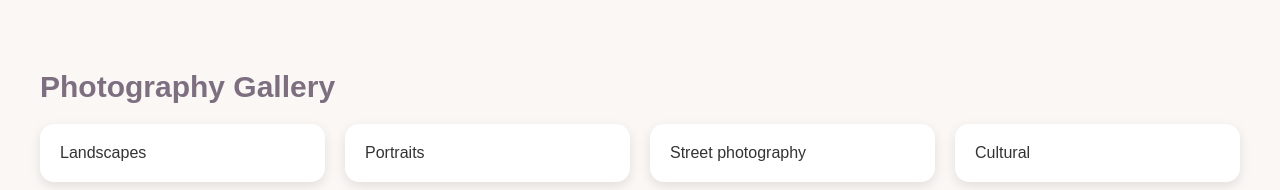
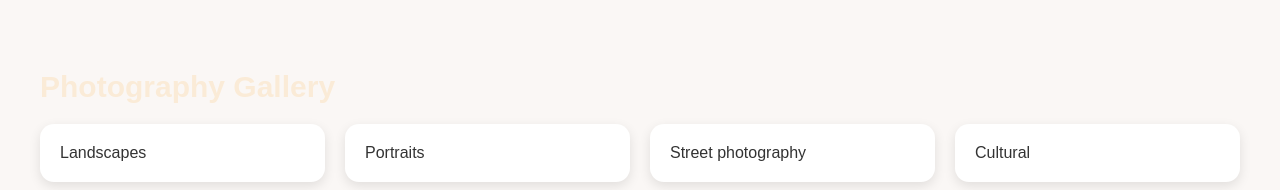
Before and after one commit to CuriousMindsLab/Aurora_visuals, a plain HTML site: page index.html in a window 1280 px wide. Shown: the part 610-800 px from the top of the page. Drawn offline with Linux system fonts and the light colour scheme.

Commit message:
Change h3 color from #7d6f80 to #faebd7

```diff
--- a/index.html
+++ b/index.html
@@ -55,7 +55,7 @@
 
     h3 {
       font-size: 30px;
-      color: #7d6f80;
+      color: #faebd7;
       margin-bottom: 20px;
     }
 
```
